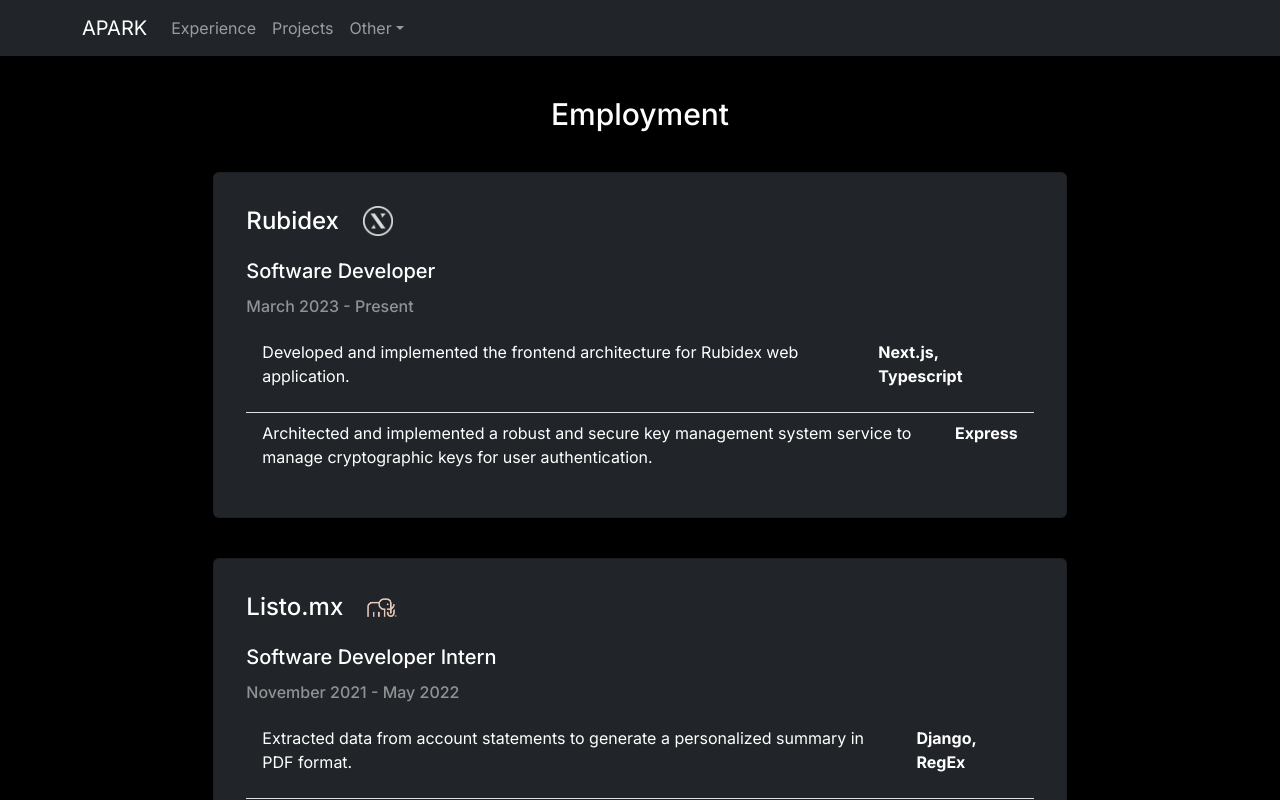
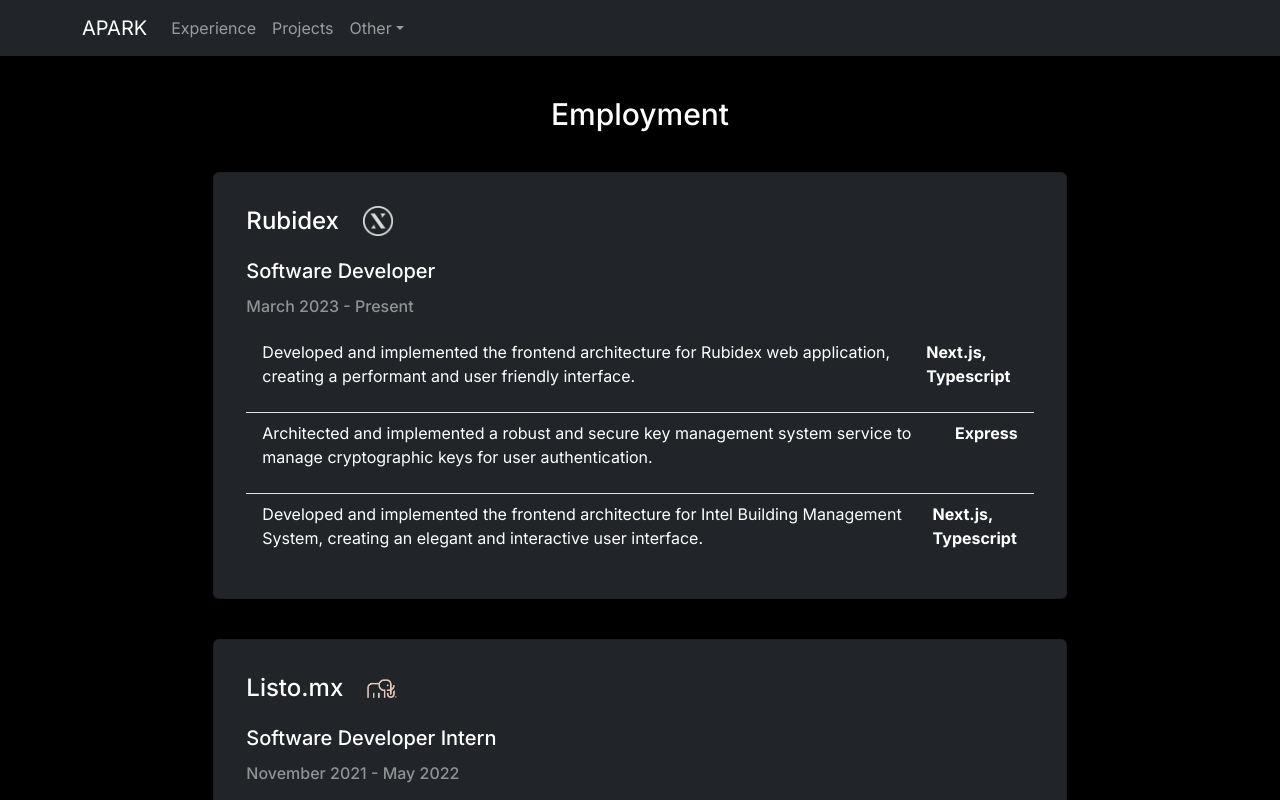
Before and after one commit to alfredoPark-48/apark_home, a Next.js app: page /experience in a window 1280 px wide. Shown: the top 800 px of the page. Built offline with nearby package versions, Linux system fonts and the light colour scheme.

Commit message:
Added experience

```diff
--- a/src/app/experience/page.tsx
+++ b/src/app/experience/page.tsx
@@ -23,12 +23,21 @@
 							technologies='Next.js, Typescript'
 						>
 							Developed and implemented the frontend architecture
-							for Rubidex web application.
+							for Rubidex web application, creating a performant
+							and user friendly interface.
 						</ExperienceItem>
 						<ExperienceItem key='rubidex-2' technologies='Express'>
 							Architected and implemented a robust and secure key
 							management system service to manage cryptographic
 							keys for user authentication.
+						</ExperienceItem>
+						<ExperienceItem
+							key='rubidex-3'
+							technologies='Next.js, Typescript'
+						>
+							Developed and implemented the frontend architecture
+							for Intel Building Management System, creating an
+							elegant and interactive user interface.
 						</ExperienceItem>
 					</ExperienceCard>
 					<ExperienceCard
```
